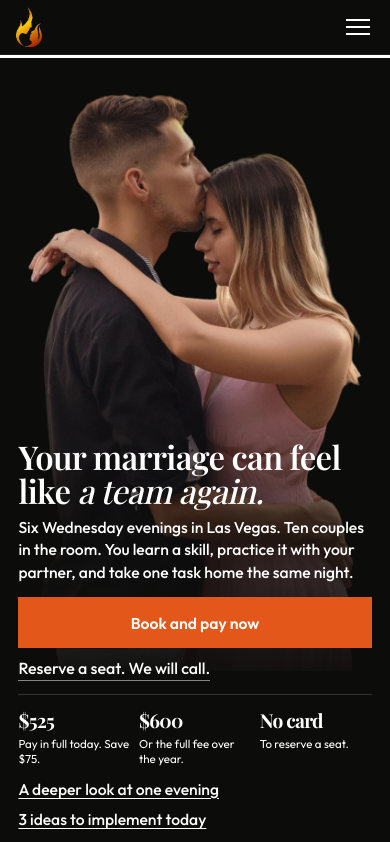
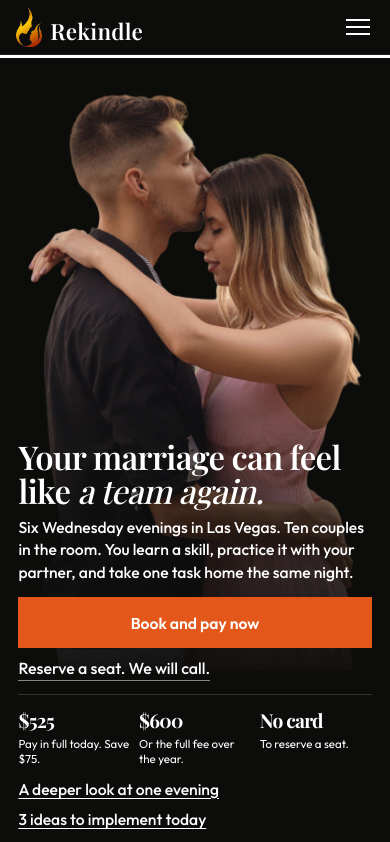
Before and after one commit to Ooak21/rekindlemarriage.com, a website: page index.html in a window 390 px wide. Shown: the top 842 px of the page. Drawn offline with nearby package versions, Linux system fonts and the light colour scheme; a web font is replaced by a local one.

Commit message:
Show the word Rekindle beside the flame in the phone header.

```diff
--- a/index.html
+++ b/index.html
@@ -459,6 +459,8 @@
       object-fit: contain;
       display: block;
     }
+    /* The word "Rekindle" beside the flame. Phones only: on desktop the big Rekindle logo sits in the hero. */
+    .nav-word { display: none; }
     .nav-cta {
       background: var(--ember);
       color: white;
@@ -1956,6 +1958,17 @@
     @media (max-width: 860px) {
       nav { padding: 0.45rem 1rem; }
       .nav-logo-img { height: 40px; }
+      #mainNav .logo { display: flex; align-items: center; gap: 8px; }
+      .nav-word {
+        display: block;
+        font-family: 'Playfair Display', serif;
+        font-size: 1.4rem;
+        font-weight: 600;
+        letter-spacing: 0.01em;
+        line-height: 1;
+        color: #fff;
+        transform: translateY(4px);
+      }
       .stage { min-height: 0; display: block; }
       .stage-film {
         height: calc(100svh - 58px);
@@ -2041,7 +2054,7 @@
 
   <!-- NAV -->
   <nav id="mainNav">
-    <a href="#" class="logo"><img src="rekindle-icon.png" alt="Rekindle" class="nav-logo-img" /></a>
+    <a href="#" class="logo"><img src="rekindle-icon.png" alt="Rekindle" class="nav-logo-img" /><b class="nav-word" aria-hidden="true">Rekindle</b></a>
     <div class="nav-links">
       <a href="#truth" class="nav-link">About</a>
       <a href="#how" class="nav-link">How It Works</a>
```
